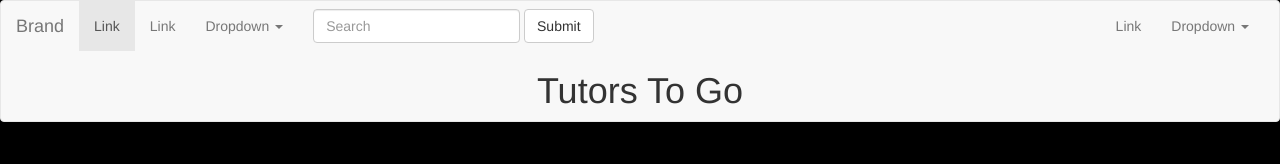
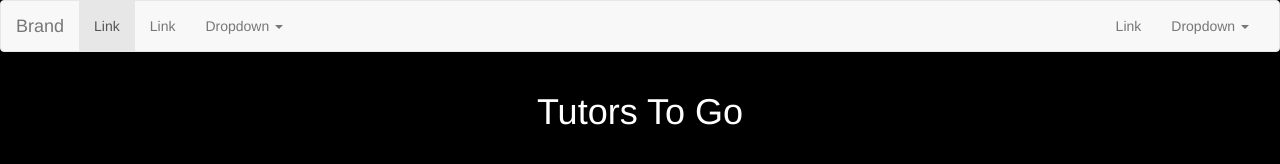
Before and after one commit to christophszcz/tutoringWebsite, a plain HTML site: page index.html in a window 1280 px wide. Drawn offline with nearby package versions, Linux system fonts and the light colour scheme.

Commit message:
Adjusted the main title.

```diff
--- a/css/style.css
+++ b/css/style.css
@@ -7,3 +7,7 @@
 body{
   background: #000;
 }
+
+.main-title{
+  color: #fff;
+}
--- a/index.html
+++ b/index.html
@@ -6,7 +6,7 @@
   <link href="css/bootstrap.min.css" rel="stylesheet" />
   <link href="css/style.css" rel="stylesheet" />
   <meta charset="UTF-8">
-  <title>Tutors to Go</title>
+  <title>Tutors To Go</title>
 </head>
 <body>
   <nav class="navbar navbar-default">
@@ -40,12 +40,6 @@
             </ul>
           </li>
         </ul>
-      <form class="navbar-form navbar-left">
-        <div class="form-group">
-          <input type="text" class="form-control" placeholder="Search">
-        </div>
-        <button type="submit" class="btn btn-default">Submit</button>
-      </form>
         <ul class="nav navbar-nav navbar-right">
           <li><a href="#">Link</a></li>
           <li class="dropdown">
@@ -61,11 +55,12 @@
         </ul>
       </div><!-- /.navbar-collapse -->
     </div><!-- /.container-fluid -->
+  </nav>
 
   <div class="container">
     <div class="row">
       <div align="center">
-        <h1>Tutors To Go</h1>
+        <h1 class="main-title">Tutors To Go</h1>
       </div>
     </div>
   </div>
```
Lines whose indentation alone changed are shown as unchanged.
